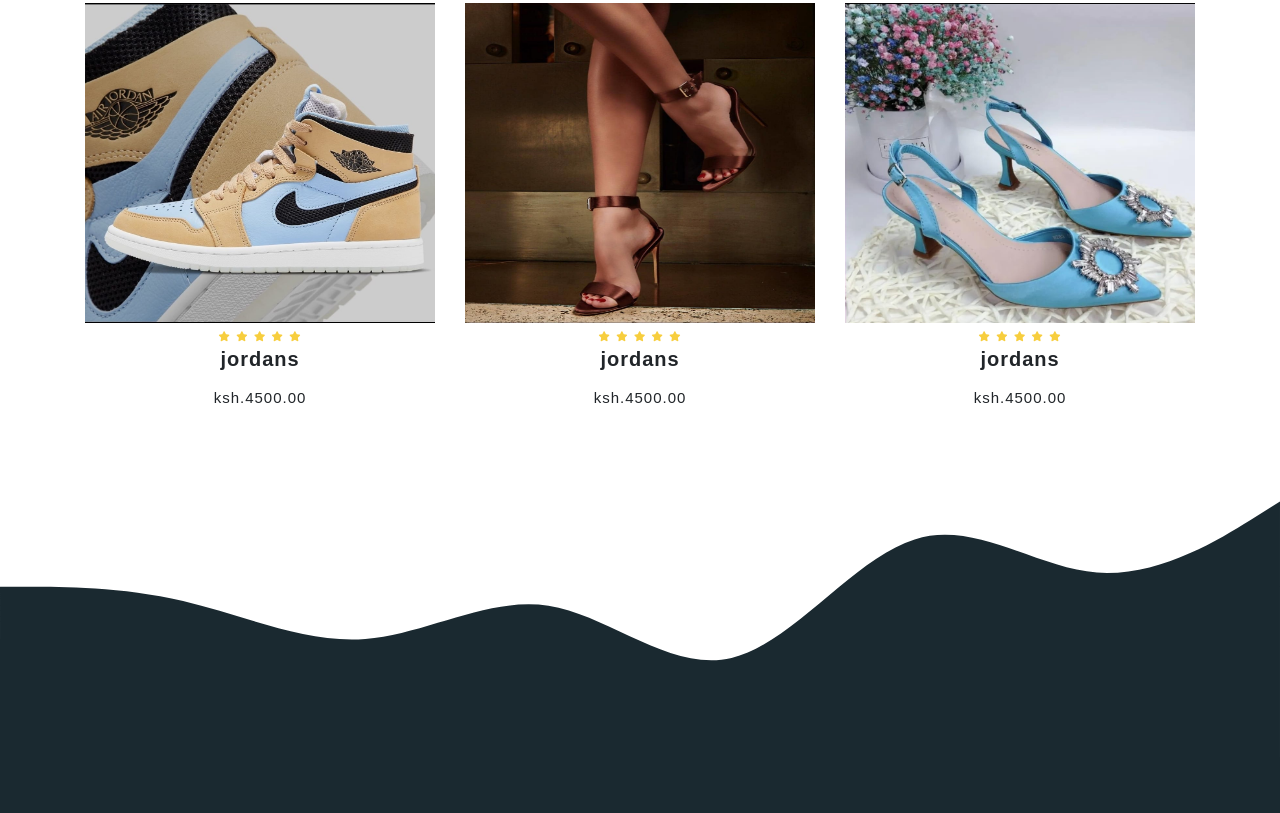
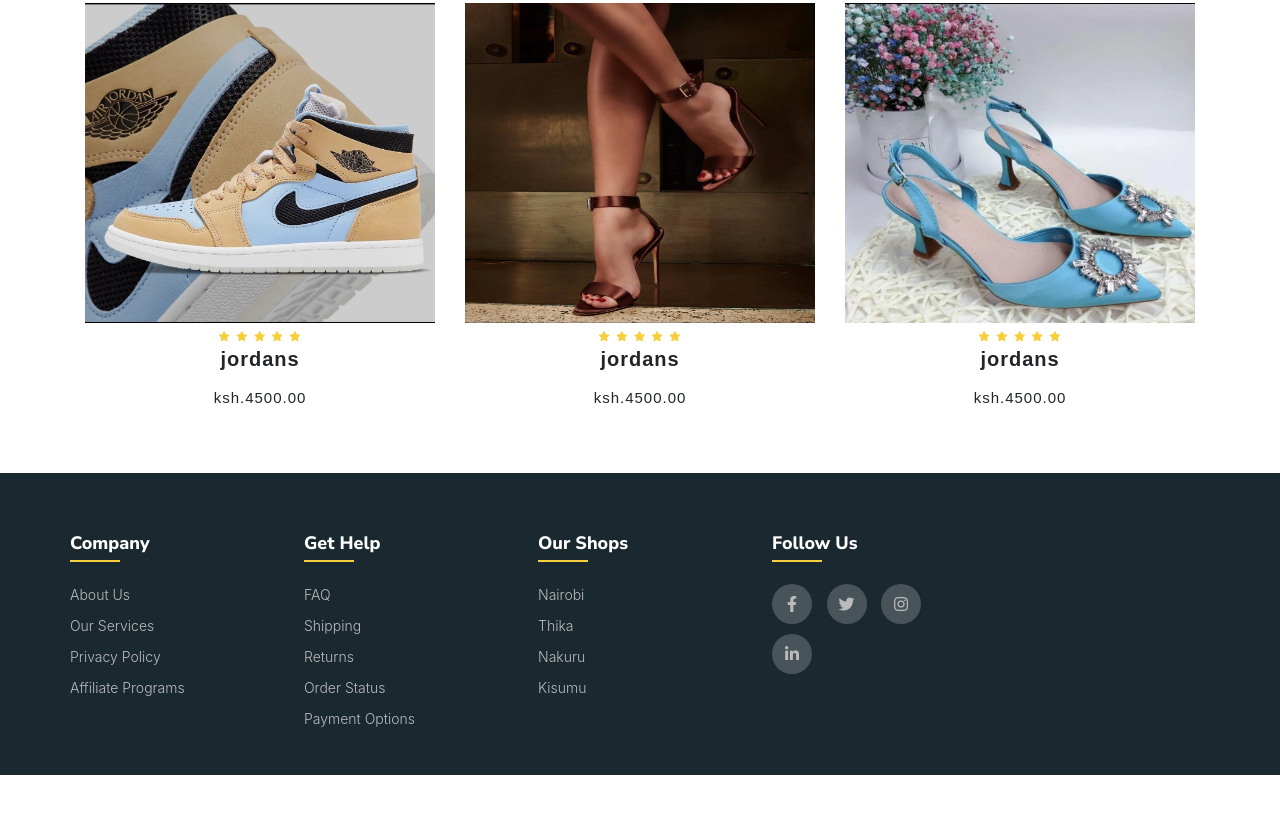
Before and after one commit to katie360/Emall, a plain HTML site: page index.html in a window 1280 px wide. Shown: the part 3062-3875 px from the top of the page. After the commit the page ends 3837 px from the top, so only its background shows below. Drawn offline with nearby package versions, Linux system fonts and the light colour scheme.

Commit message:
style footer

```diff
--- a/css/main.css
+++ b/css/main.css
@@ -1,6 +1,8 @@
 @import url('https://fonts.googleapis.com/css2?family=Nunito+Sans:wght@800&display=swap');
 * {
     box-sizing: border-box;
+    margin: 0;
+    padding: 0;
 }
 
 body {
@@ -280,5 +282,103 @@
 
 .footer {
     background-color: #1A2930;
-    height: 100px;
+    padding: 30px 0;
+    height: fit-content;
 }
+
+.row {
+    display: flex;
+    flex-wrap: wrap;
+}
+
+ul {
+    list-style-type: none;
+}
+
+#footer {
+    max-width: 1170px;
+    margin: auto;
+}
+
+.footer-col {
+    width: 20%;
+    padding: 0 15px;
+}
+
+.footer-col h2 {
+    font-size: 18px;
+    color: #ffffff;
+    text-transform: capitalize;
+    margin-bottom: 30px;
+    position: relative;
+    font-family: 'Nunito Sans', sans-serif;
+}
+
+.footer-col h2::before {
+    content: '';
+    position: absolute;
+    left: 0;
+    bottom: -8px;
+    background-color: #F7CE3E;
+    height: 2px;
+    box-sizing: border-box;
+    width: 50px;
+}
+
+.footer-col ul li:not(:last-child) {
+    margin-bottom: 10px;
+}
+
+.footer-col ul li a {
+    font-size: 14px;
+    text-transform: capitalize;
+    text-decoration: none;
+    font-weight: 300;
+    color: #bbbbbb;
+    display: block;
+    transition: all 0.3s ease;
+    -webkit-transition: all 0.3s ease;
+    -moz-transition: all 0.3s ease;
+    -ms-transition: all 0.3s ease;
+    -o-transition: all 0.3s ease;
+}
+
+.footer-col ul li a:hover {
+    color: #fff;
+    padding-left: 10px;
+}
+
+.footer-col .social-links a {
+    display: inline-block;
+    height: 40px;
+    width: 40px;
+    background-color: rgba(255, 255, 255, 0.2);
+    margin: 0 10px 10px 0;
+    text-align: center;
+    line-height: 40px;
+    border-radius: 50%;
+    color: #bbbbbb;
+    transition: all 0.5s ease;
+}
+
+.footer-col .social-links a:hover {
+    color: #ffffff;
+    background-color: #F7CE3E;
+}
+
+
+/* responsive */
+
+@media(max-width:767px) {
+    .footer-col {
+        width: 50%;
+        margin-bottom: 30px;
+    }
+}
+
+@media(max-width:574px) {
+    .footer-col {
+        width: 100%;
+        margin-bottom: 30px;
+    }
+}
--- a/index.html
+++ b/index.html
@@ -526,10 +526,82 @@
         </div>
     </section>
 
-    <svg xmlns="http://www.w3.org/2000/svg " viewBox="0 0 1440 320 "><path fill="#1A2930 " fill-opacity="1 " d="M0,128L34.3,128C68.6,128,137,128,206,144C274.3,160,343,192,411,186.7C480,181,549,139,617,149.3C685.7,160,754,224,823,208C891.4,192,960,96,1029,74.7C1097.1,53,1166,107,1234,112C1302.9,117,1371,75,1406,53.3L1440,32L1440,320L1405.7,320C1371.4,320,1303,320,1234,320C1165.7,320,1097,320,1029,320C960,320,891,320,823,320C754.3,320,686,320,617,320C548.6,320,480,320,411,320C342.9,320,274,320,206,320C137.1,320,69,320,34,320L0,320Z "></path></svg>
 
 
     <footer class="footer ">
+        <div class="container" id="footer">
+            <div class="row">
+                <div class="footer-col">
+                    <h2>Company</h2>
+                    <ul>
+                        <li>
+                            <a href="#">About us</a>
+                        </li>
+                        <li>
+                            <a href="#">Our services</a>
+                        </li>
+                        <li>
+                            <a href="#">Privacy policy</a>
+                        </li>
+                        <li>
+                            <a href="#">Affiliate programs</a>
+                        </li>
+                    </ul>
+
+                </div>
+                <div class="footer-col">
+                    <h2>Get help</h2>
+                    <ul>
+                        <li>
+                            <a href="#">FAQ</a>
+                        </li>
+                        <li>
+                            <a href="#">Shipping</a>
+                        </li>
+                        <li>
+                            <a href="#">Returns</a>
+                        </li>
+                        <li>
+                            <a href="#">Order status</a>
+                        </li>
+                        <li>
+                            <a href="#">Payment options</a>
+                        </li>
+                    </ul>
+
+                </div>
+                <div class="footer-col">
+                    <h2>Our shops</h2>
+                    <ul>
+                        <li>
+                            <a href="#">Nairobi</a>
+                        </li>
+                        <li>
+                            <a href="#"> Thika</a>
+                        </li>
+                        <li>
+                            <a href="#">Nakuru</a>
+                        </li>
+                        <li>
+                            <a href="#">Kisumu</a>
+                        </li>
+                    </ul>
+
+                </div>
+                <div class="footer-col">
+                    <h2>Follow us</h2>
+                    <div class="social-links">
+                        <a href="#"> <i class="fab fa-facebook-f"></i></a>
+                        <a href="#"><i class="fab fa-twitter"></i></a>
+                        <a href="#"><i class="fab fa-instagram"></i></a>
+                        <a href="#"><i class="fab fa-linkedin-in"></i></a>
+
+
+                    </div>
+
+                </div>
+            </div>
+        </div>
 
     </footer>
 
```
